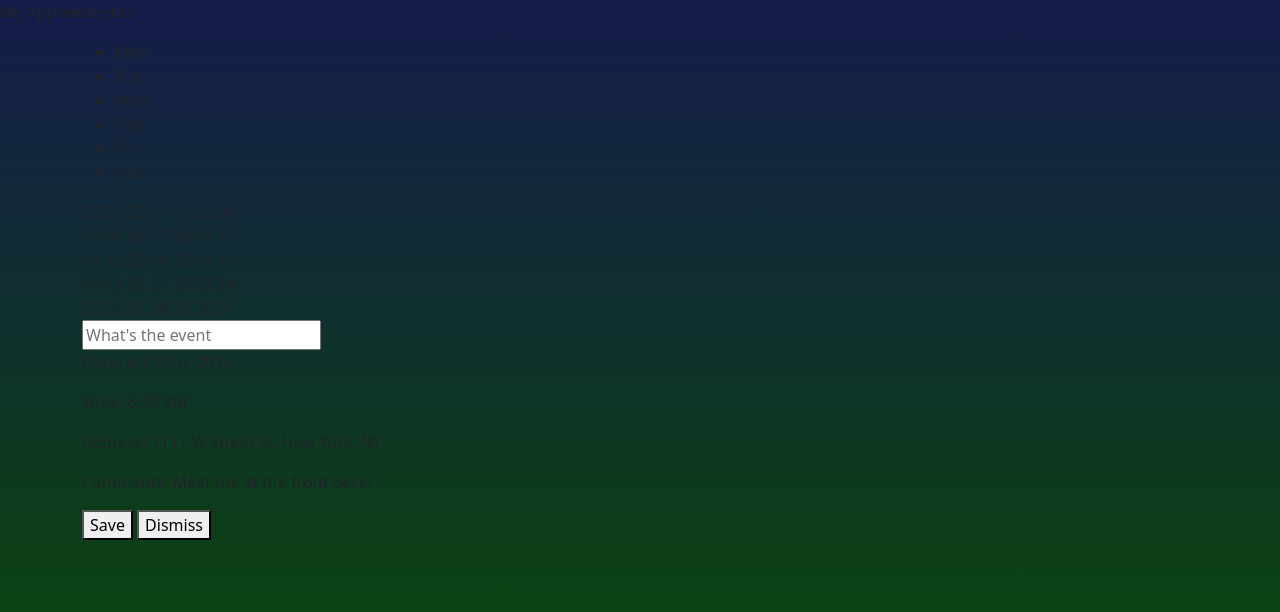
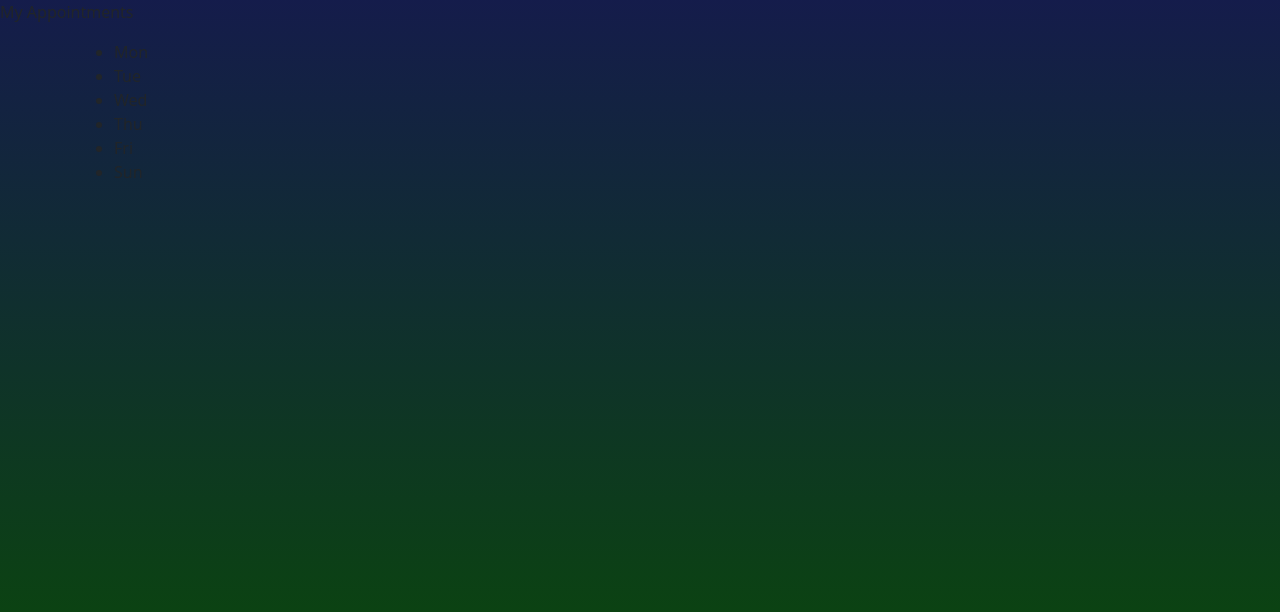
Before and after one commit to Tony-gh123/CS50_Final_Project, a Django app: page /calendar/ in a window 1280 px wide. Shown: the part 96-708 px from the top of the page. Run offline with Django 4.2, Linux system fonts and the light colour scheme; the visitor is signed in with stand-in values (Sample User, id 1).

Commit message:
changing calendar implementation

```diff
--- a/main/templates/main/calendar.html
+++ b/main/templates/main/calendar.html
@@ -25,93 +25,5 @@
                     </ul>
 
                     <div class="weeks">
-                        <div class="first">
-                            <span class="last-month">28</span>
-                            <span class="last-month">29</span>
-                            <span class="last-month">30</span>
-                            <span class="last-month">31</span>
-                            <span>01</span>
-                            <span>02</span>
-                            <span>03</span>
-                        </div>
 
-                        <div class="second">
-                            <span>04</span>
-                            <span>05</span>
-                            <span class="event">06</span>
-                            <span>07</span>
-                            <span>08</span>
-                            <span>09</span>
-                            <span>10</span>
-                        </div>
-
-                        <div class="third">
-                            <span>11</span>
-                            <span>12</span>
-                            <span>13</span>
-                            <span>14</span>
-                            <span class="event">15</span>
-                            <span>16</span>
-                            <span>17</span>
-                        </div>
-
-                        <div class="fourth">
-                            <span>18</span>
-                            <span>19</span>
-                            <span>20</span>
-                            <span>21</span>
-                            <span>22</span>
-                            <span>23</span>
-                            <span>24</span>
-                        </div>
-
-                        <div class="fifth">
-                            <span>25</span>
-                            <span>26</span>
-                            <span>27</span>
-                            <span>28</span>
-                            <span>29</span>
-                            <span>30</span>
-                            <span>31</span>
-                        </div>
-                    </div>
-                </div>
-            </div>
-
-            <!-- Back of calendar (date selected) -->
-            <div class="back">
-                <input placeholder="What's the event">
-                <div class="info">
-                    <div class="date">
-                        <p class="info-date">
-                            Date: <span>Jan 15th, 2016</span>
-                        </p>
-                        <p class="info-time">
-                            Time: <span>6:35 PM</span>
-                        </p>
-                    </div>
-                    <div class="address">
-                        <p>
-                            Address: <span> 1111 W street St, New York, NY</span>
-                        </p>
-                    </div>
-                    <div class="comments">
-                        <p>
-                            Comments: <span> Meet me at the front desk! </span>
-                        </p>
-                    </div>
-                </div>
-
-                <!-- Confirm or dismiss schedule -->
-                <div class="actions">
-                    <button class="save">
-                        Save <i class="save"></i>
-                    </button>
-                    <button class="dismiss">
-                        Dismiss <i class="close"></i>
-                    </button>
-                </div>
-            </div>
-        </div>
-    </div>
 {% endblock %}
```
